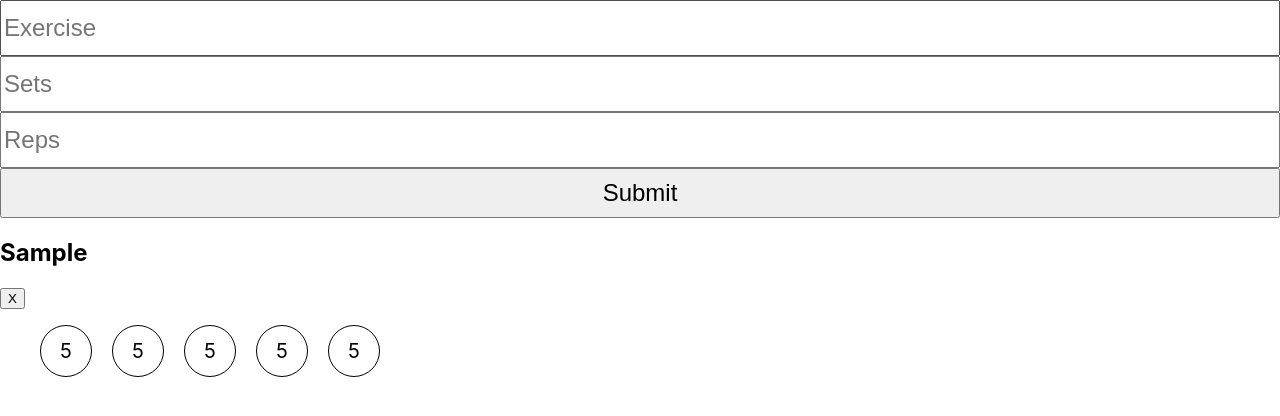
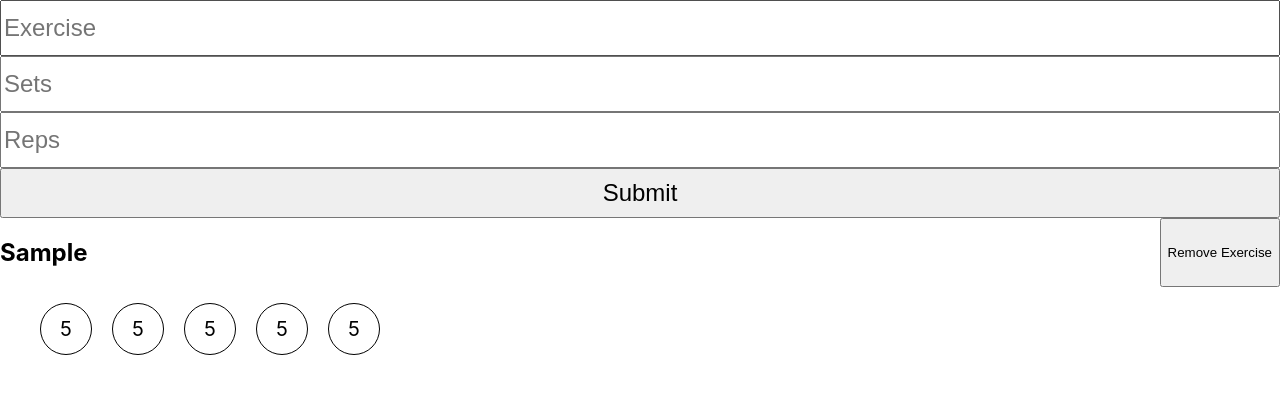
Before and after one commit to r-saba/Workout-Tracker, a React (Create React App) app: page / in a window 1280 px wide. Both pictures are taken after typing "Sample", "5", "5" into the empty fields and a click on the input 640 px from the left and 193 px from the top of the page. Shown: the top 416 px of the page. Built offline with nearby package versions, Linux system fonts and the light colour scheme; no server answers; the database is empty.

Commit message:
Persist removed exercise

```diff
--- a/src/App.js
+++ b/src/App.js
@@ -16,7 +16,9 @@ const App = () => {
       .get()
       .then((querySnapshot) => {
         querySnapshot.forEach((doc) => {
-          exerciseData.push( doc.data());
+          let storedExercise = doc.data();
+          storedExercise['id'] = doc.id;
+          exerciseData.push(storedExercise);
         })
     })
       .then(() => setExercise(exerciseData));
@@ -37,8 +39,9 @@ const App = () => {
   }
 
   const removeExercise = (key) => {
+    firebase.firestore().collection("exercise").doc(exercise[key].id)
+      .delete()
     const exerciseState = [...exercise];
-    delete exerciseState[key];
     exerciseState.splice(key, 1);
     setExercise(exerciseState);
   }
--- a/src/Exercise.js
+++ b/src/Exercise.js
@@ -1,4 +1,4 @@
-import React, {useState} from 'react';
+import React, {useState, useEffect} from 'react';
 
 const Exercise = (props) => {
 	const sets =[]
@@ -27,7 +27,7 @@ const Exercise = (props) => {
 
 	let exerciseSets;
 	if (props.exercise.Completed != 'true') {
-		exerciseSets =	<ul className="exercise_sets"> {sets} </ul>;
+		exerciseSets =	<ul key={props.exercise.id} className="exercise_sets"> {sets} </ul>;
 	}
 	else {
 		exerciseSets = <p>All sets complete for {props.exercise.Exercise}</p>
@@ -35,8 +35,10 @@ const Exercise = (props) => {
 
 	return (
 		<div>
-			<h2>{props.exercise.Exercise}</h2>
-			<button onClick={() => props.removeExercise(props.index)}>X</button>
+			<div className="exercise_title">
+				<h2>{props.exercise.Exercise}</h2>
+				<button onClick={() => props.removeExercise(props.index)}>Remove Exercise</button>
+			</div>
 			{exerciseSets}
 		</div>
 	)
```
